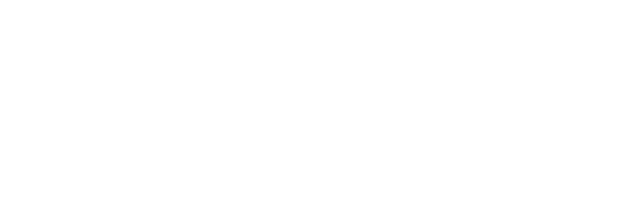
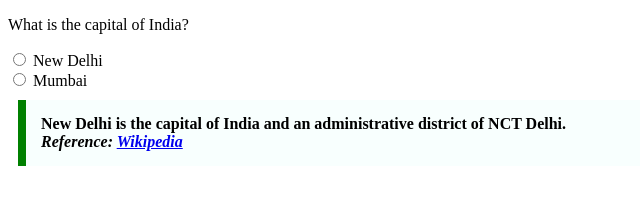
Before and after one commit to acciojob/trivia-prakash150499, a website: page main.html in a window 1280 px wide. Shown: the whole page, without its empty margins (0-640 px from the left). Drawn offline with Linux system fonts and the light colour scheme.

Commit message:
created a submission

```diff
--- a/main.html
+++ b/main.html
@@ -8,6 +8,19 @@
 
 <body>
 	<!-- the entire body must be written by student -->
+	  <div>
+    <p>What is the capital of India?</p>
+    <form>
+      <input type="radio" name="capital" value="New Delhi"> New Delhi<br>
+      <input type="radio" name="capital" value="Mumbai"> Mumbai
+    </form>
+  </div>
+
+  <!-- Quotation -->
+  <blockquote>
+    New Delhi is the capital of India and an administrative district of NCT Delhi.
+    <cite>Reference: <a href="https://en.wikipedia.org/wiki/New_Delhi" target="_blank">Wikipedia</a></cite>
+  </blockquote>
     <script type="text/javascript" src="./script.js">
 </script>
 
--- a/styles.css
+++ b/styles.css
@@ -1,2 +1,10 @@
 
 /* Your CSS Code here. */
+   blockquote {
+      max-width: 600px;
+      margin: 10px;
+      padding: 15px;
+      border-left: 8px solid green;
+      background-color: #f8fffe;
+      font-weight: bold;
+    }
```
